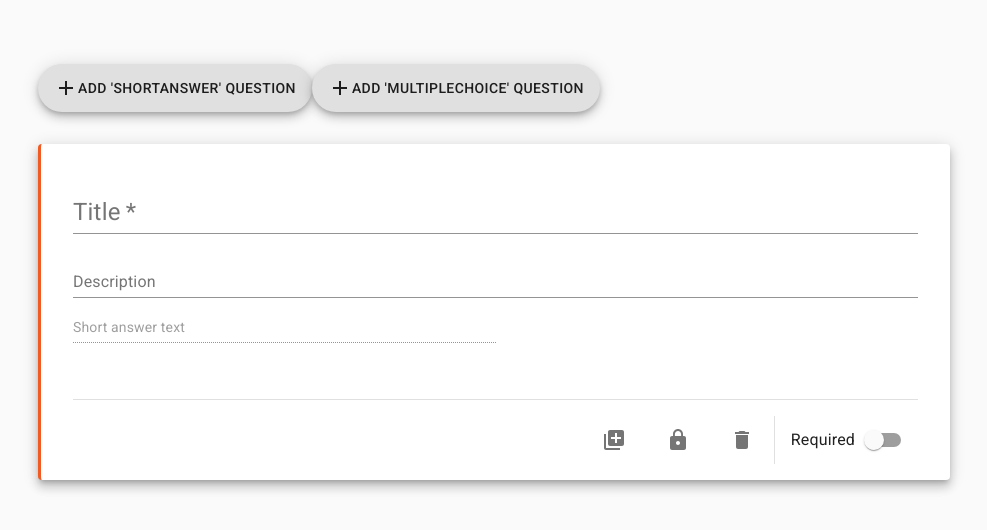
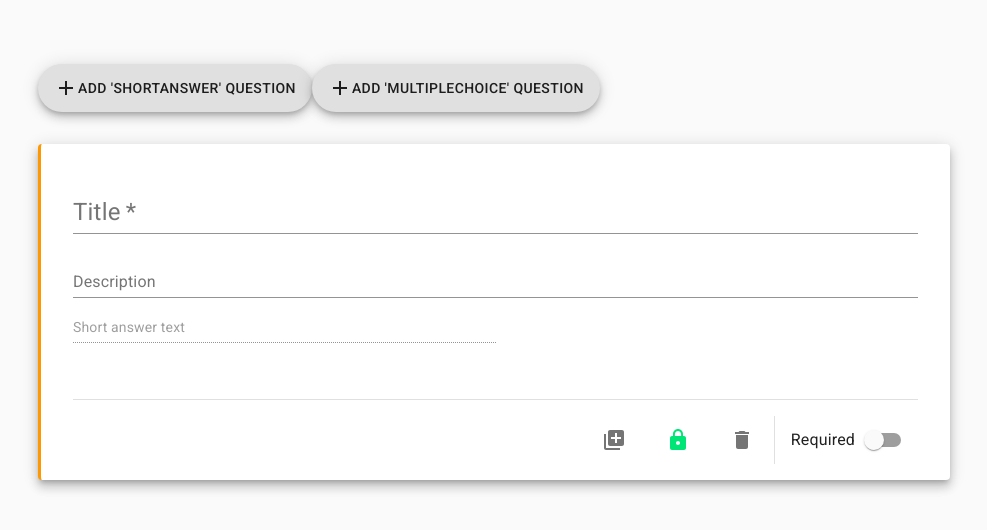
Before and after one commit to freemagee/form-builder, a React (Create React App) app: page / in a window 1280 px wide. Both pictures are taken after a click on the button 823 px from the left and 440 px from the top of the page. Shown: the top 530 px of the page, without its empty margins (146-1133 px from the left). Built offline with nearby package versions, Linux system fonts and the light colour scheme.

Commit message:
Add sensitive padlock colouring

```diff
--- a/src/QuestionTypes/MultipleChoice/index.js
+++ b/src/QuestionTypes/MultipleChoice/index.js
@@ -84,6 +84,7 @@ function MultipleChoice(props) {
   const classes = useStyles();
   const [state, setState] = React.useState({
     required: false,
+    sensitive: false,
     hasOther: false
   });
   const [options, setOptions] = React.useState([
@@ -93,8 +94,14 @@ function MultipleChoice(props) {
     }
   ]);
   const [count, setOptionsCount] = React.useState(1);
-  const handleRequired = name => event => {
-    setState({ ...state, [name]: event.target.checked });
+  const handleChange = name => event => {
+    if (name !== "required") {
+      const current = state[name];
+
+      setState({ ...state, [name]: !current });
+    } else {
+      setState({ ...state, [name]: event.target.checked });
+    }
   };
   const handleFocus = event => {
     event.stopPropagation();
@@ -193,17 +200,14 @@ function MultipleChoice(props) {
               <IconButton
                 className={classes.button}
                 aria-label="Sensitive answer"
+                onClick={handleChange("sensitive")}
               >
-                <LockIcon />
-              </IconButton>
-            </Tooltip>
-            <Tooltip title="Delete">
-              <IconButton
-                className={classes.button}
-                aria-label="Delete"
-                onClick={handleRemoveQuestion}
-              >
-                <DeleteIcon />
+                {state.sensitive &&
+                  <LockIcon color="secondary" />
+                }
+                {!state.sensitive &&
+                  <LockIcon />
+                }
               </IconButton>
             </Tooltip>
             <Divider className={classes.vertDivider} />
@@ -213,7 +217,7 @@ function MultipleChoice(props) {
                 <Switch
                   color="primary"
                   checked={state.required}
-                  onChange={handleRequired("required")}
+                  onChange={handleChange("required")}
                   value="required"
                 />
               }
--- a/src/QuestionTypes/ShortAnswer.js
+++ b/src/QuestionTypes/ShortAnswer.js
@@ -1,8 +1,9 @@
+// React & Material UI
 import React from "react";
 import PropTypes from "prop-types";
 import { makeStyles, createMuiTheme } from "@material-ui/core/styles";
 import { ThemeProvider } from "@material-ui/styles";
-
+// Material UI components
 import Paper from "@material-ui/core/Paper";
 import Tooltip from "@material-ui/core/Tooltip";
 import FormControlLabel from "@material-ui/core/FormControlLabel";
@@ -15,11 +16,10 @@ import IconButton from "@material-ui/core/IconButton";
 import DeleteIcon from "@material-ui/icons/Delete";
 import DuplicateIcon from "@material-ui/icons/AddToPhotos";
 import LockIcon from "@material-ui/icons/Lock";
-
+// App custom
 import myTheme from "../Theme.js";
 
 const theme = createMuiTheme(myTheme);
-
 // 'Extend' the default styles
 const componentStyleOverrides = {
   title: {
@@ -71,26 +71,28 @@ const componentStyleOverrides = {
     height: 48
   }
 };
-
 const useStyles = makeStyles(componentStyleOverrides);
 
 function ShortAnswer(props) {
   const { uuid, hasFocus, wasFocused, remove } = props;
   const classes = useStyles();
+  const [state, setState] = React.useState({
+    required: false,
+    sensitive: false
+  });
+  const handleChange = name => event => {
+    if (name !== "required") {
+      const current = state[name];
 
-  const [state, setState] = React.useState({
-    required: false
-  });
-
-  const handleChange = name => event => {
-    setState({ ...state, [name]: event.target.checked });
+      setState({ ...state, [name]: !current });
+    } else {
+      setState({ ...state, [name]: event.target.checked });
+    }
   };
-
   const handleFocus = event => {
     event.stopPropagation();
     wasFocused(uuid);
   };
-
   const handleRemoveQuestion = event => {
     event.stopPropagation();
     remove(uuid);
@@ -139,8 +141,14 @@ function ShortAnswer(props) {
               <IconButton
                 className={classes.button}
                 aria-label="Sensitive answer"
+                onClick={handleChange("sensitive")}
               >
-                <LockIcon />
+                {state.sensitive &&
+                  <LockIcon color="secondary" />
+                }
+                {!state.sensitive &&
+                  <LockIcon />
+                }
               </IconButton>
             </Tooltip>
             <Tooltip title="Delete">
--- a/src/Theme.js
+++ b/src/Theme.js
@@ -1,10 +1,11 @@
 import { createMuiTheme } from "@material-ui/core/styles";
+import orange from '@material-ui/core/colors/orange';
+import green from '@material-ui/core/colors/green';
 
 const Theme = createMuiTheme({
   palette: {
-    primary: {
-      main: "#f15a22"
-    }
+    primary: orange,
+    secondary: green
   }
 });
 
```
